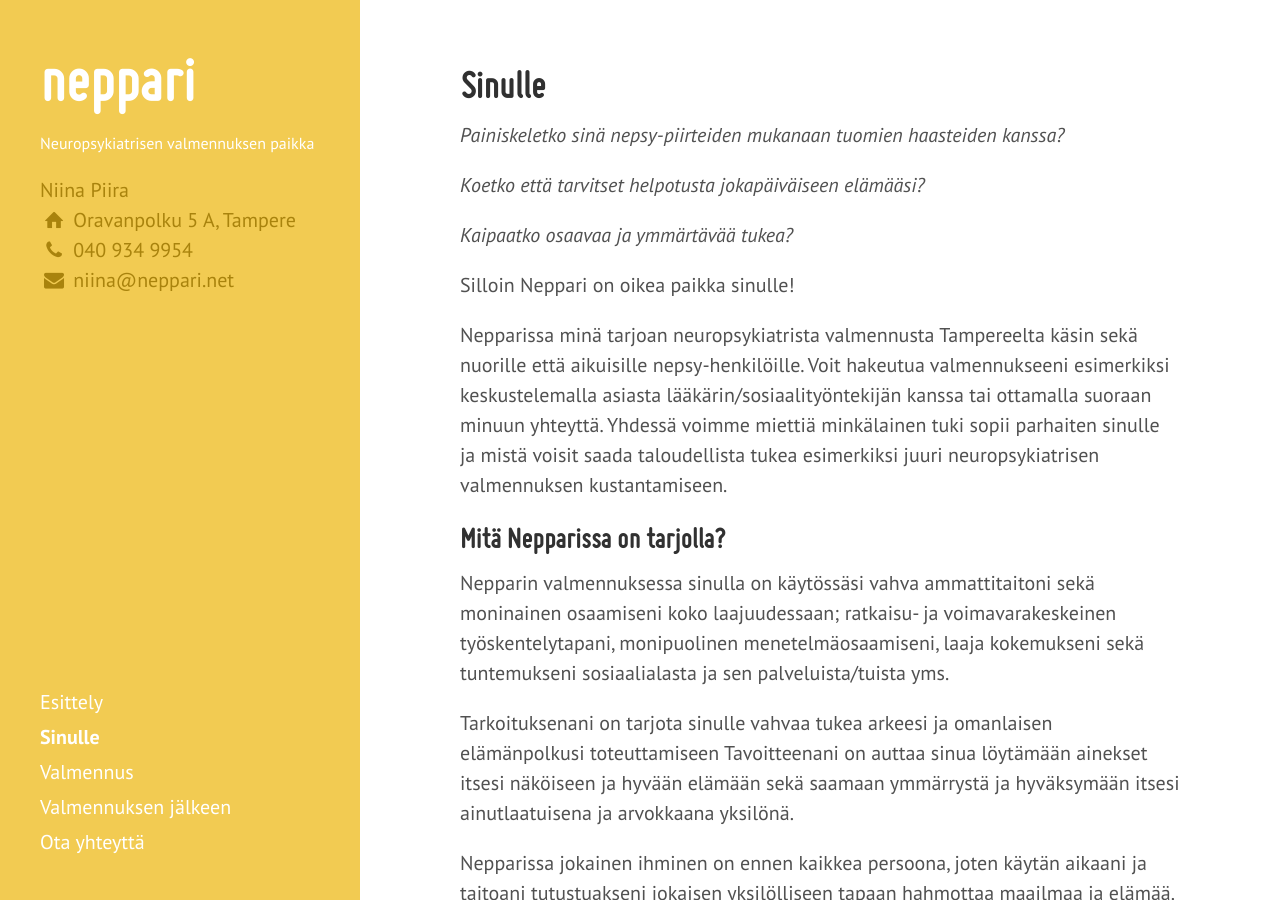
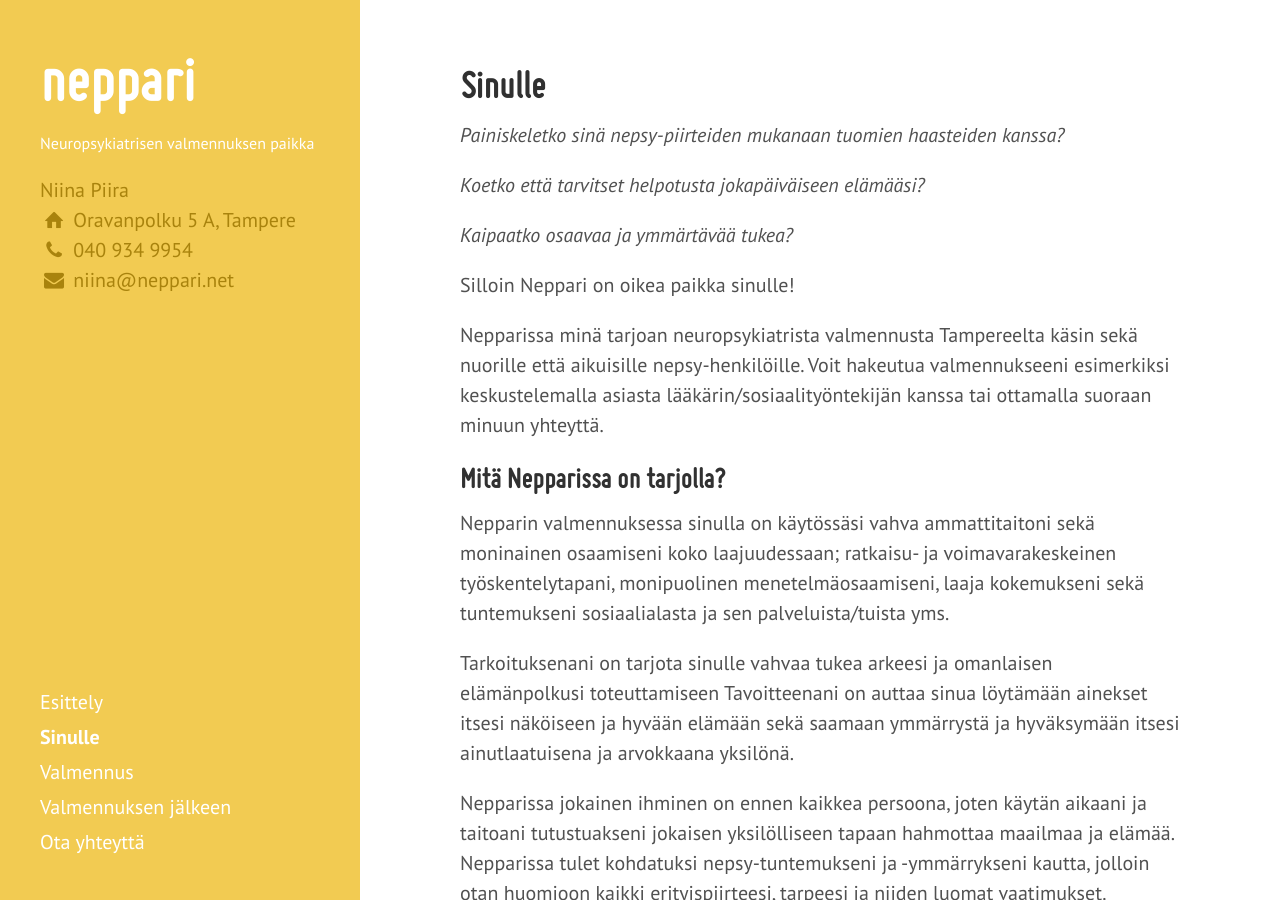
Before and after one commit to niinapiira/neppari.net, a Jekyll site: the page built from sinulle.md, in a window 1280 px wide and 900 px high. Built offline with Jekyll 4.4.1, drawn with Linux system fonts in a browser that asks for light colours; Markdown is read by kramdown in place of the engine named in the settings.

Commit message:
Updated sinulle.md

```diff
--- a/sinulle.md
+++ b/sinulle.md
@@ -13,7 +13,7 @@
 
 Silloin Neppari on oikea paikka sinulle!
 
-Nepparissa minä tarjoan neuropsykiatrista valmennusta Tampereelta käsin sekä nuorille että aikuisille nepsy-henkilöille. Voit hakeutua valmennukseeni esimerkiksi keskustelemalla asiasta lääkärin/sosiaalityöntekijän kanssa tai ottamalla suoraan minuun yhteyttä. Yhdessä voimme miettiä minkälainen tuki sopii parhaiten sinulle ja mistä voisit saada taloudellista tukea esimerkiksi juuri neuropsykiatrisen valmennuksen kustantamiseen.
+Nepparissa minä tarjoan neuropsykiatrista valmennusta Tampereelta käsin sekä nuorille että aikuisille nepsy-henkilöille. Voit hakeutua valmennukseeni esimerkiksi keskustelemalla asiasta lääkärin/sosiaalityöntekijän kanssa tai ottamalla suoraan minuun yhteyttä.
 
 ## Mitä Nepparissa on tarjolla?
 
```
